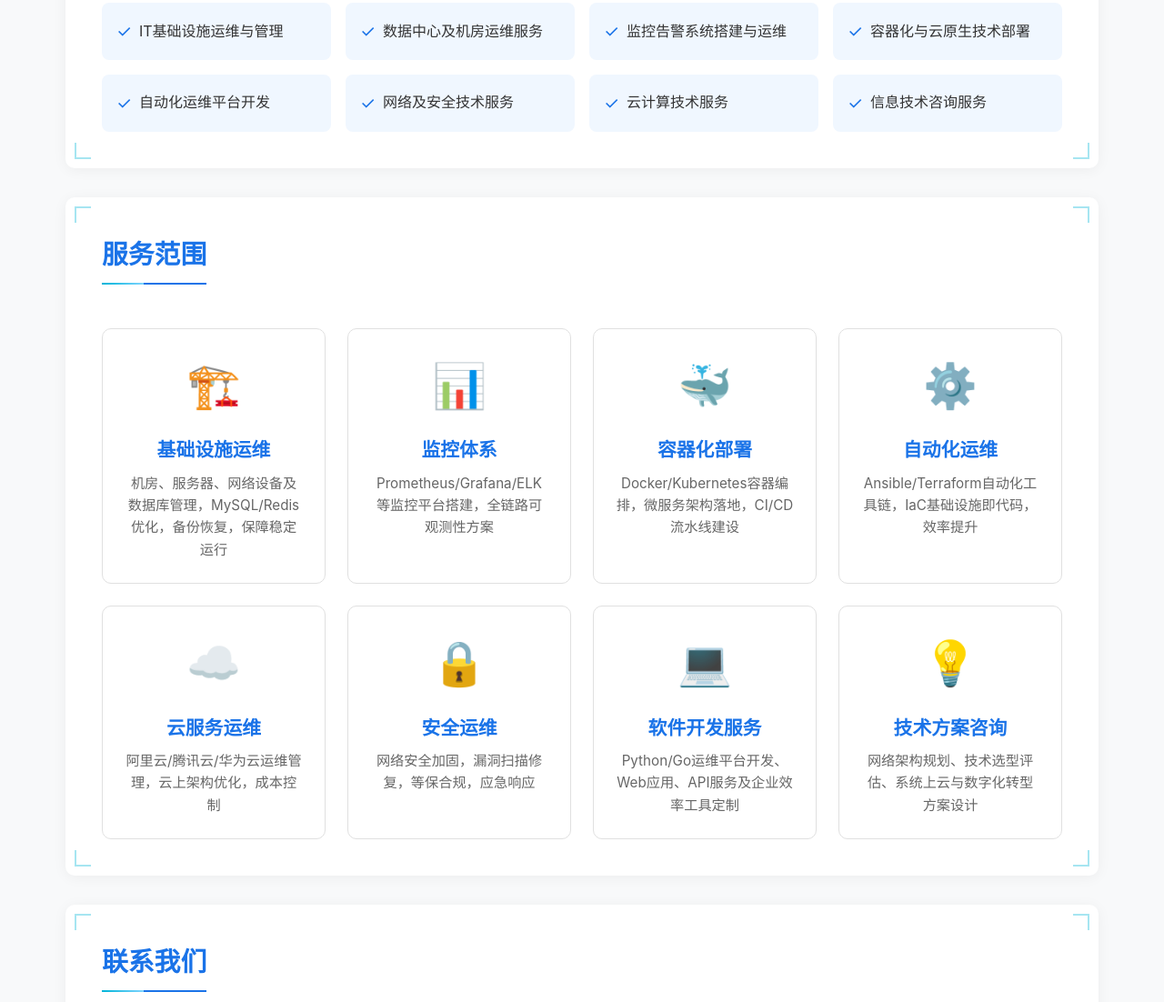
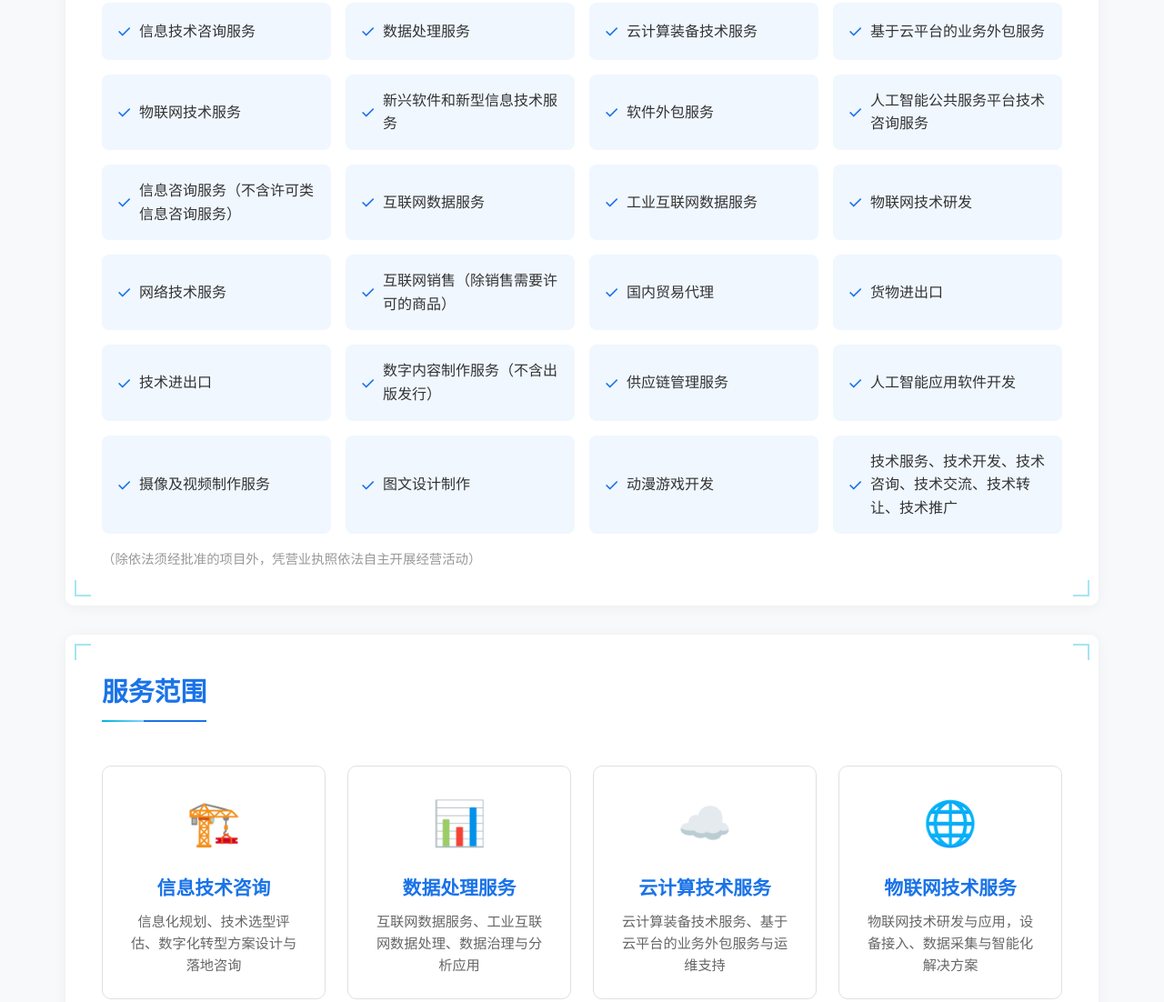
Before and after one commit to jikehaohao/shenlianke-website, a plain HTML site: page index.html in a window 1280 px wide. Shown: the part 893-1995 px from the top of the page at 91% size. Drawn offline with Linux system fonts and the light colour scheme.

Commit message:
feat: 更新经营范围和服务范围为最新经营项目

```diff
--- a/index.html
+++ b/index.html
@@ -795,37 +795,102 @@
             <div class="business-scope">
                 <div class="scope-item">
                     <span class="scope-icon">✓</span>
-                    <span>IT基础设施运维与管理</span>
+                    <span>信息技术咨询服务</span>
                 </div>
                 <div class="scope-item">
                     <span class="scope-icon">✓</span>
-                    <span>数据中心及机房运维服务</span>
+                    <span>数据处理服务</span>
                 </div>
                 <div class="scope-item">
                     <span class="scope-icon">✓</span>
-                    <span>监控告警系统搭建与运维</span>
+                    <span>云计算装备技术服务</span>
                 </div>
                 <div class="scope-item">
                     <span class="scope-icon">✓</span>
-                    <span>容器化与云原生技术部署</span>
+                    <span>基于云平台的业务外包服务</span>
                 </div>
                 <div class="scope-item">
                     <span class="scope-icon">✓</span>
-                    <span>自动化运维平台开发</span>
+                    <span>物联网技术服务</span>
                 </div>
                 <div class="scope-item">
                     <span class="scope-icon">✓</span>
-                    <span>网络及安全技术服务</span>
+                    <span>新兴软件和新型信息技术服务</span>
                 </div>
                 <div class="scope-item">
                     <span class="scope-icon">✓</span>
-                    <span>云计算技术服务</span>
+                    <span>软件外包服务</span>
                 </div>
                 <div class="scope-item">
                     <span class="scope-icon">✓</span>
-                    <span>信息技术咨询服务</span>
+                    <span>人工智能公共服务平台技术咨询服务</span>
+                </div>
+                <div class="scope-item">
+                    <span class="scope-icon">✓</span>
+                    <span>信息咨询服务（不含许可类信息咨询服务）</span>
+                </div>
+                <div class="scope-item">
+                    <span class="scope-icon">✓</span>
+                    <span>互联网数据服务</span>
+                </div>
+                <div class="scope-item">
+                    <span class="scope-icon">✓</span>
+                    <span>工业互联网数据服务</span>
+                </div>
+                <div class="scope-item">
+                    <span class="scope-icon">✓</span>
+                    <span>物联网技术研发</span>
+                </div>
+                <div class="scope-item">
+                    <span class="scope-icon">✓</span>
+                    <span>网络技术服务</span>
+                </div>
+                <div class="scope-item">
+                    <span class="scope-icon">✓</span>
+                    <span>互联网销售（除销售需要许可的商品）</span>
+                </div>
+                <div class="scope-item">
+                    <span class="scope-icon">✓</span>
+                    <span>国内贸易代理</span>
+                </div>
+                <div class="scope-item">
+                    <span class="scope-icon">✓</span>
+                    <span>货物进出口</span>
+                </div>
+                <div class="scope-item">
+                    <span class="scope-icon">✓</span>
+                    <span>技术进出口</span>
+                </div>
+                <div class="scope-item">
+                    <span class="scope-icon">✓</span>
+                    <span>数字内容制作服务（不含出版发行）</span>
+                </div>
+                <div class="scope-item">
+                    <span class="scope-icon">✓</span>
+                    <span>供应链管理服务</span>
+                </div>
+                <div class="scope-item">
+                    <span class="scope-icon">✓</span>
+                    <span>人工智能应用软件开发</span>
+                </div>
+                <div class="scope-item">
+                    <span class="scope-icon">✓</span>
+                    <span>摄像及视频制作服务</span>
+                </div>
+                <div class="scope-item">
+                    <span class="scope-icon">✓</span>
+                    <span>图文设计制作</span>
+                </div>
+                <div class="scope-item">
+                    <span class="scope-icon">✓</span>
+                    <span>动漫游戏开发</span>
+                </div>
+                <div class="scope-item">
+                    <span class="scope-icon">✓</span>
+                    <span>技术服务、技术开发、技术咨询、技术交流、技术转让、技术推广</span>
                 </div>
             </div>
+            <p style="margin-top: 1rem; color: #999; font-size: 0.9rem;">（除依法须经批准的项目外，凭营业执照依法自主开展经营活动）</p>
         </section>
 
         <section class="section" id="services">
@@ -833,43 +898,43 @@
             <div class="services-grid">
                 <div class="service-card">
                     <div class="service-icon">🏗️</div>
-                    <h3 class="service-title">基础设施运维</h3>
-                    <p class="service-desc">机房、服务器、网络设备及数据库管理，MySQL/Redis优化，备份恢复，保障稳定运行</p>
+                    <h3 class="service-title">信息技术咨询</h3>
+                    <p class="service-desc">信息化规划、技术选型评估、数字化转型方案设计与落地咨询</p>
                 </div>
                 <div class="service-card">
                     <div class="service-icon">📊</div>
-                    <h3 class="service-title">监控体系</h3>
-                    <p class="service-desc">Prometheus/Grafana/ELK等监控平台搭建，全链路可观测性方案</p>
-                </div>
-                <div class="service-card">
-                    <div class="service-icon">🐳</div>
-                    <h3 class="service-title">容器化部署</h3>
-                    <p class="service-desc">Docker/Kubernetes容器编排，微服务架构落地，CI/CD流水线建设</p>
-                </div>
-                <div class="service-card">
-                    <div class="service-icon">⚙️</div>
-                    <h3 class="service-title">自动化运维</h3>
-                    <p class="service-desc">Ansible/Terraform自动化工具链，IaC基础设施即代码，效率提升</p>
+                    <h3 class="service-title">数据处理服务</h3>
+                    <p class="service-desc">互联网数据服务、工业互联网数据处理、数据治理与分析应用</p>
                 </div>
                 <div class="service-card">
                     <div class="service-icon">☁️</div>
-                    <h3 class="service-title">云服务运维</h3>
-                    <p class="service-desc">阿里云/腾讯云/华为云运维管理，云上架构优化，成本控制</p>
+                    <h3 class="service-title">云计算技术服务</h3>
+                    <p class="service-desc">云计算装备技术服务、基于云平台的业务外包服务与运维支持</p>
                 </div>
                 <div class="service-card">
-                    <div class="service-icon">🔒</div>
-                    <h3 class="service-title">安全运维</h3>
-                    <p class="service-desc">网络安全加固，漏洞扫描修复，等保合规，应急响应</p>
+                    <div class="service-icon">🌐</div>
+                    <h3 class="service-title">物联网技术服务</h3>
+                    <p class="service-desc">物联网技术研发与应用，设备接入、数据采集与智能化解决方案</p>
                 </div>
                 <div class="service-card">
                     <div class="service-icon">💻</div>
-                    <h3 class="service-title">软件开发服务</h3>
-                    <p class="service-desc">Python/Go运维平台开发、Web应用、API服务及企业效率工具定制</p>
+                    <h3 class="service-title">软件开发与外包</h3>
+                    <p class="service-desc">新兴软件和新型信息技术服务、软件外包服务、定制化应用开发</p>
                 </div>
                 <div class="service-card">
-                    <div class="service-icon">💡</div>
-                    <h3 class="service-title">技术方案咨询</h3>
-                    <p class="service-desc">网络架构规划、技术选型评估、系统上云与数字化转型方案设计</p>
+                    <div class="service-icon">🤖</div>
+                    <h3 class="service-title">人工智能应用</h3>
+                    <p class="service-desc">人工智能应用软件开发、AI公共服务平台技术咨询与落地</p>
+                </div>
+                <div class="service-card">
+                    <div class="service-icon">🎬</div>
+                    <h3 class="service-title">数字内容制作</h3>
+                    <p class="service-desc">数字内容制作、摄像及视频制作、图文设计、动漫游戏开发</p>
+                </div>
+                <div class="service-card">
+                    <div class="service-icon">🔗</div>
+                    <h3 class="service-title">供应链与贸易服务</h3>
+                    <p class="service-desc">供应链管理、国内贸易代理、货物及技术进出口、互联网销售</p>
                 </div>
             </div>
         </section>
```
